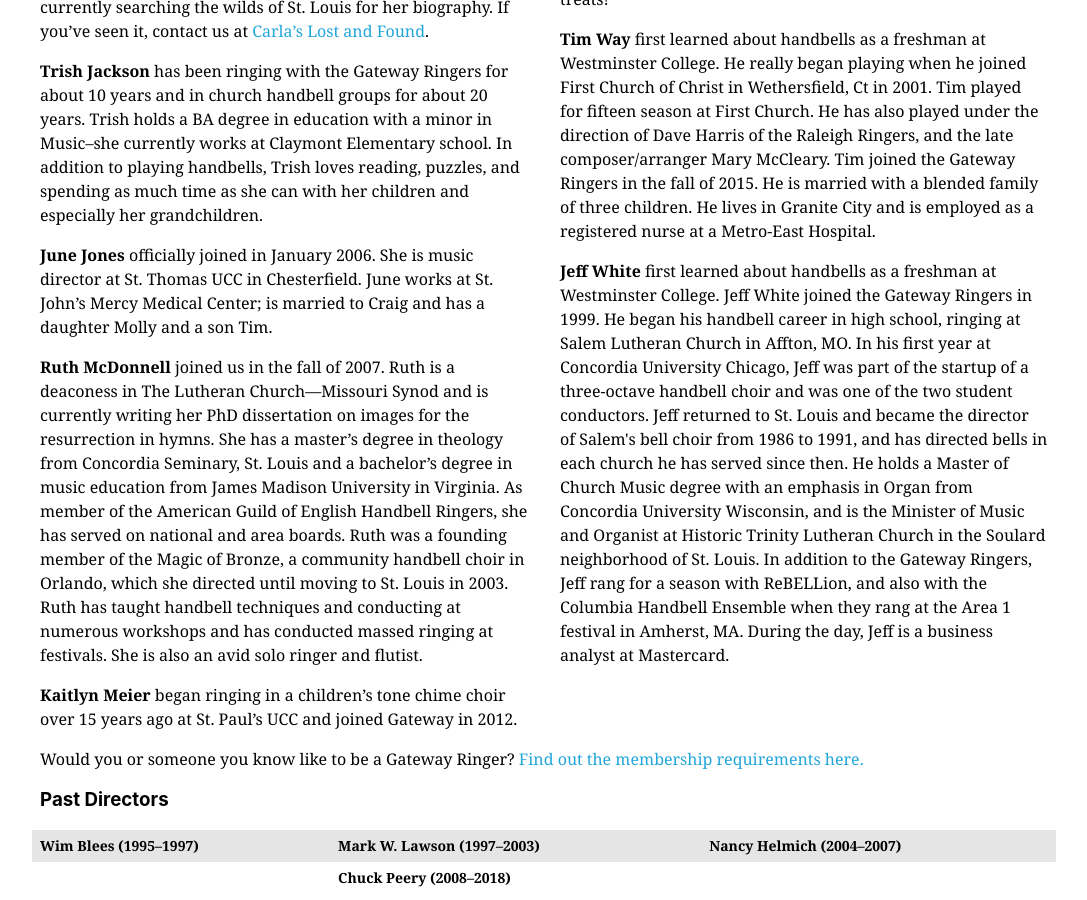
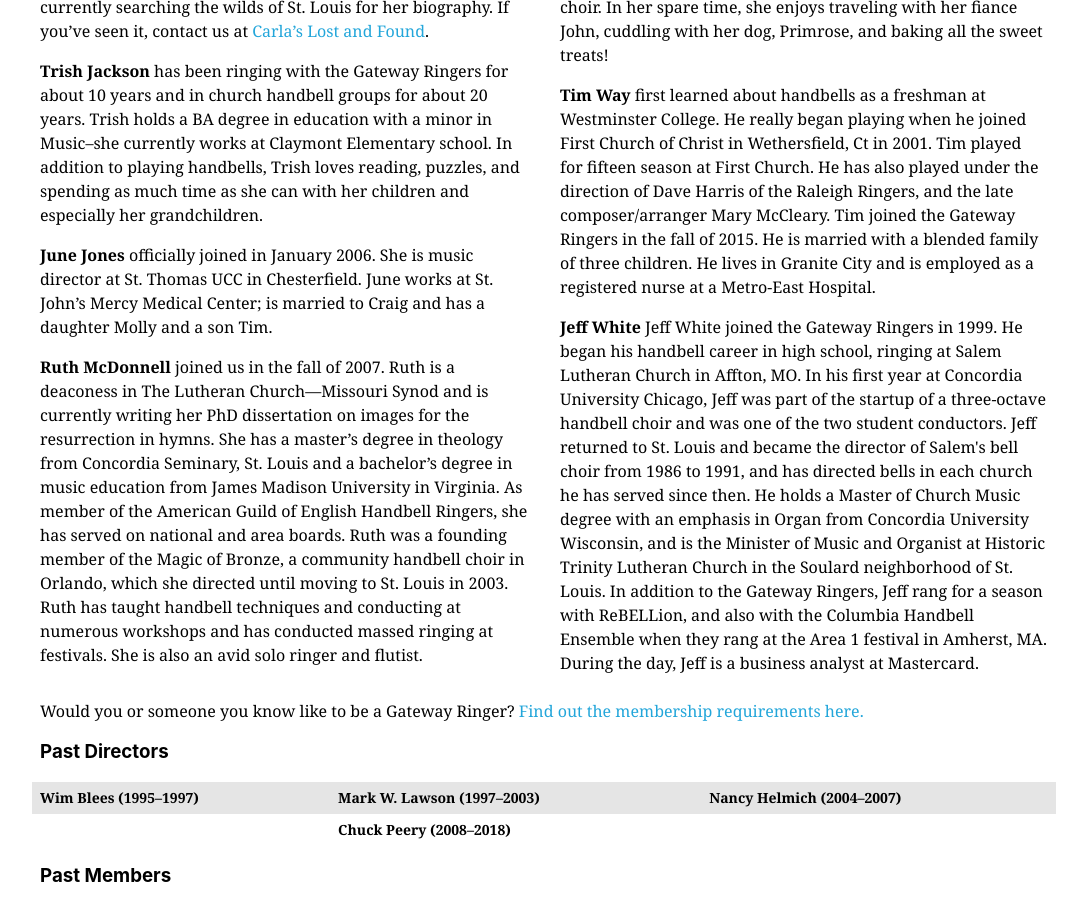
Before and after one commit to GatewayRingers/GatewayRingers.github.io, a Jekyll site: the page built from musicians.html, in a window 1280 px wide and 900 px high, scrolled down 2009 px. Shown: the whole window, without its empty margins (96-1183 px from the left). Built offline with Jekyll 4.4.1, drawn with Linux system fonts in a browser that asks for light colours; nearby versions of some CDN libraries.

Commit message:
Update musicians.html

```diff
--- a/musicians.html
+++ b/musicians.html
@@ -130,7 +130,7 @@
     Tim joined the Gateway Ringers in the fall of 2015. He is married with a blended family of three children.
     He lives in Granite City and is employed as a registered nurse at a Metro-East Hospital.</li>
 
-  <li class="pv2" id="Tim"><strong>Jeff White</strong> first learned about handbells as a freshman at Westminster College.
+  <li class="pv2" id="Tim"><strong>Jeff White</strong>
     Jeff White joined the Gateway Ringers in 1999.  He began his handbell career in high school, ringing at Salem Lutheran Church in Affton, MO.  In his first year at Concordia University Chicago, Jeff was part of the startup of a three-octave handbell choir and was one of the two student conductors.  Jeff returned to St. Louis and became the director of Salem's bell choir from 1986 to 1991, and has directed bells in each church he has served since then.  He holds a Master of Church Music degree with an emphasis in Organ from Concordia University Wisconsin, and is the Minister of Music and Organist at Historic Trinity Lutheran Church in the Soulard neighborhood of St. Louis.  In addition to the Gateway Ringers, Jeff rang for a season with ReBELLion, and also with the Columbia Handbell Ensemble when they rang at the Area 1 festival in Amherst, MA.  During the day, Jeff is a business analyst at Mastercard.</li>
 
 </ul>
```
